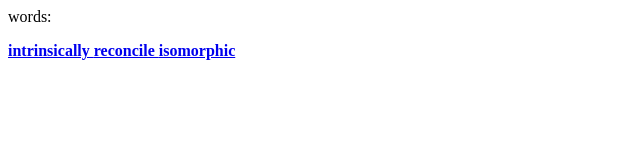
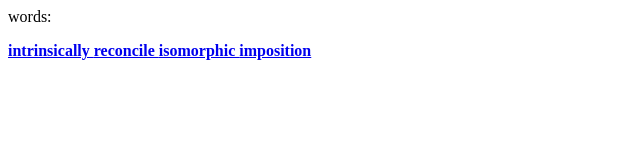
Before and after one commit to lanastasov/vocabulary, a plain HTML site: page lanastasov/index.html in a window 1280 px wide. Shown: the full height of the page, 0-640 px from the left. Drawn offline with Linux system fonts and the light colour scheme.

Commit message:
imposition

```diff
--- a/lanastasov/index.html
+++ b/lanastasov/index.html
@@ -5,5 +5,6 @@
 		<a href="http://dictionary.cambridge.org/dictionary/british/intrinsic?q=intrinsically"> <b> intrinsically </b> </a>
 		<a href="http://dictionary.cambridge.org/dictionary/british/reconcile"> <b> reconcile </b> </a>
 		<a href="http://dictionary.cambridge.org/dictionary/business-english/isomorphic"> <b> isomorphic </b> </a>
+		<a href="http://dictionary.cambridge.org/dictionary/british/imposition"> <b> imposition </b> </a>
 	</body>
 </html>
```
